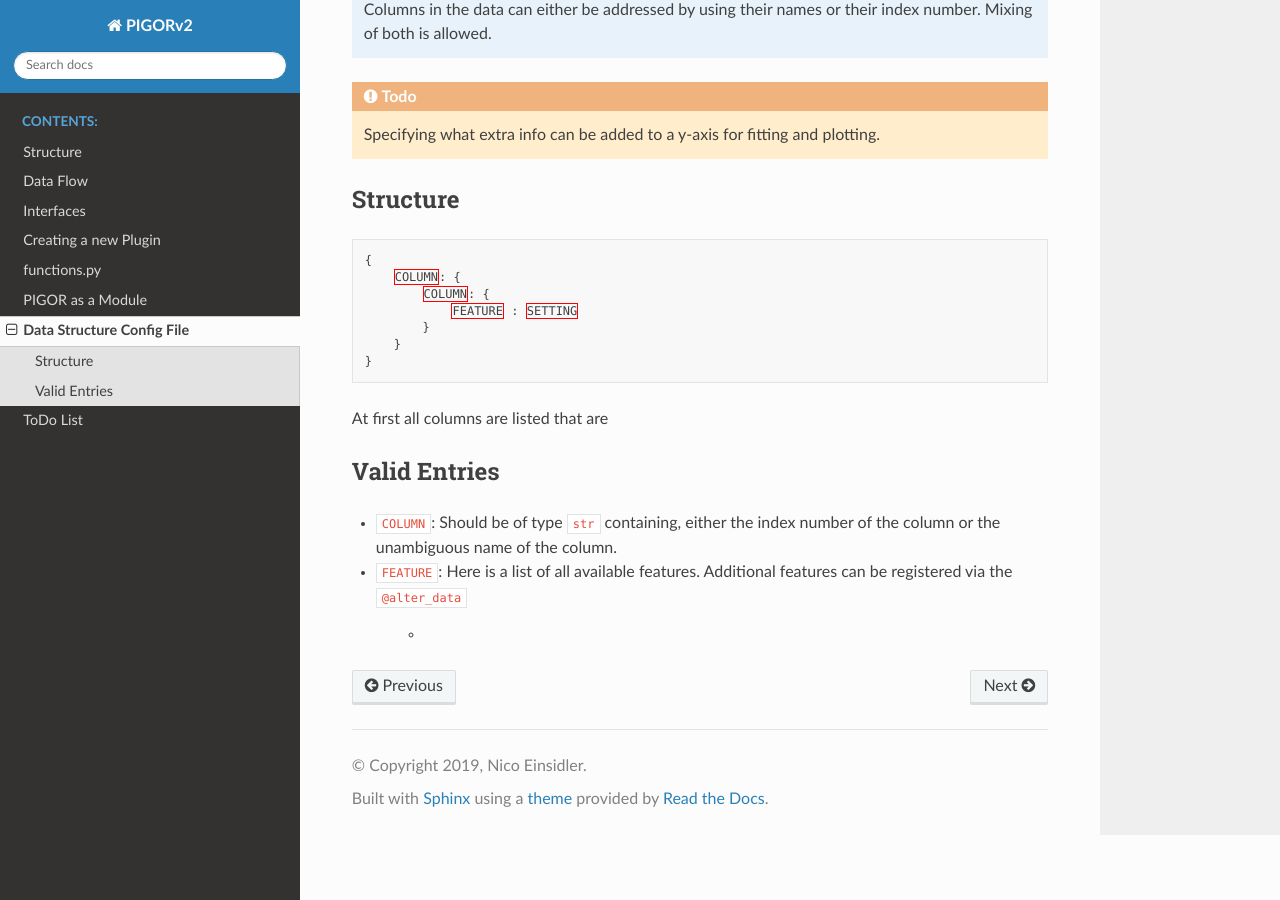
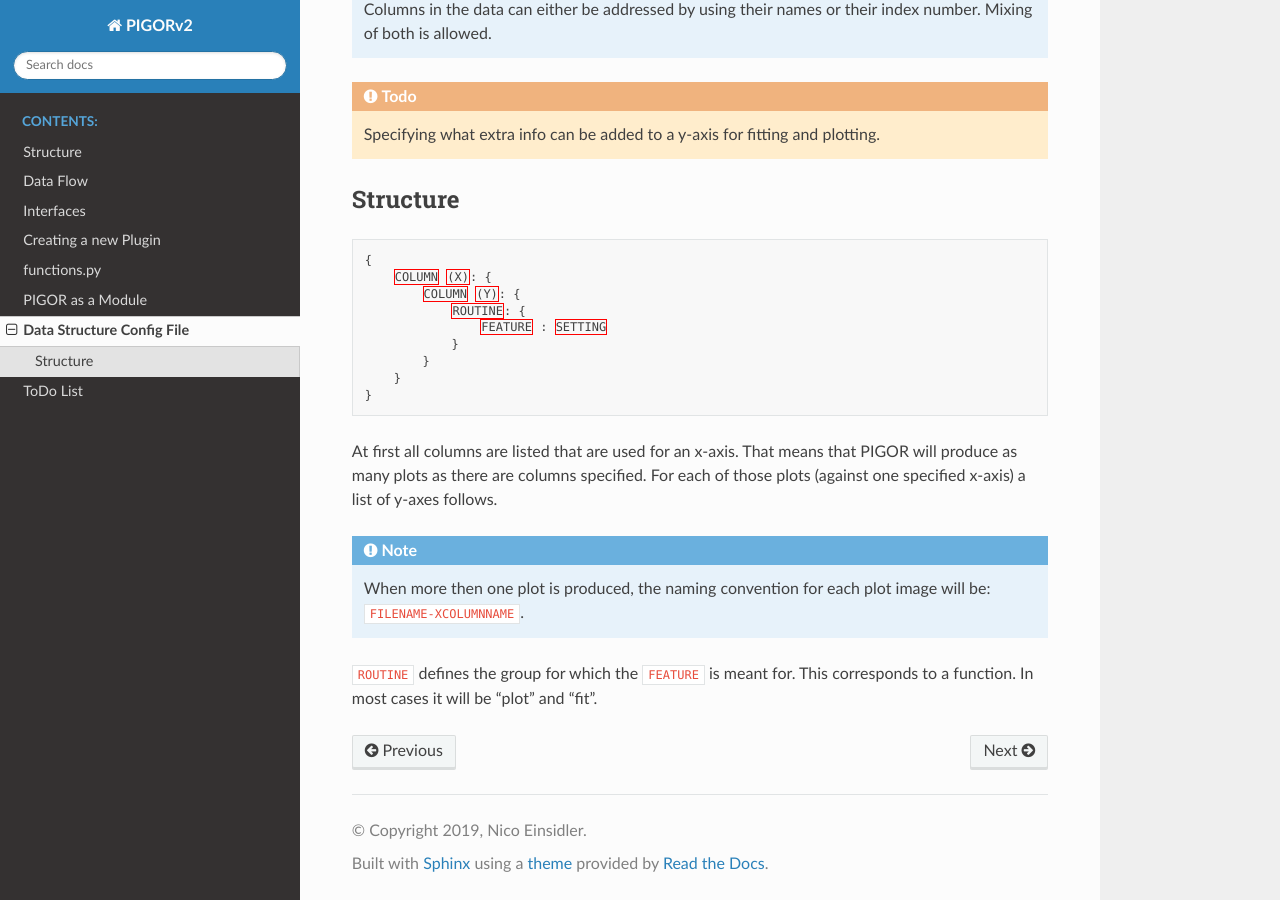
Before and after one commit to nicoeinsidler/pigor2, a Sphinx documentation site: the page built from docs/data-structure-config.rst, in a window 1280 px wide and 900 px high, scrolled down 700 px. Built offline with Sphinx 7.4.7 and the Read the Docs theme 2.0.0, drawn with Linux system fonts in a browser that asks for light colours.

Commit message:
finished description of structure config file

```diff
--- a/docs/data-structure-config.rst
+++ b/docs/data-structure-config.rst
@@ -38,20 +38,24 @@ Structure
 .. code:: json
 
     {
-        COLUMN: {
-            COLUMN: {
-                FEATURE : SETTING
+        COLUMN (X): {
+            COLUMN (Y): {
+                ROUTINE: {
+                    FEATURE : SETTING
+                }
             }
         }
     }
 
-At first all columns are listed that are
+At first all columns are listed that are used for an x-axis. That means that PIGOR will produce as many plots as there are columns specified. For each of those plots (against one specified x-axis) a list of y-axes follows.
+
+.. note:: When more then one plot is produced, the naming convention for each plot image will be: ``FILENAME-XCOLUMNNAME``.
+
+``ROUTINE`` defines the group for which the ``FEATURE`` is meant for. This corresponds to a function. In most cases it will be "plot" and "fit".
 
 
-Valid Entries
--------------
+.. Valid Entries
+.. -------------
 
-- ``COLUMN``: Should be of type ``str`` containing, either the index number of the column or the unambiguous name of the column.
-- ``FEATURE``: Here is a list of all available features. Additional features can be registered via the ``@alter_data``
-
-    -
+.. - ``COLUMN``: Should be of type ``str`` containing, either the index number of the column or the unambiguous name of the column.
+.. - ``FEATURE``: Here is a list of all available features. Additional features can be registered via the ``@alter_data``
```
